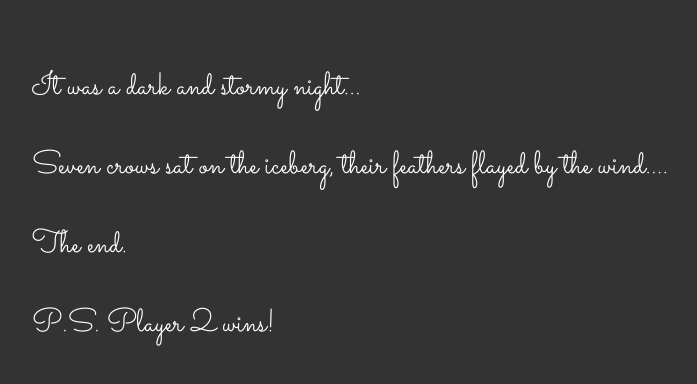
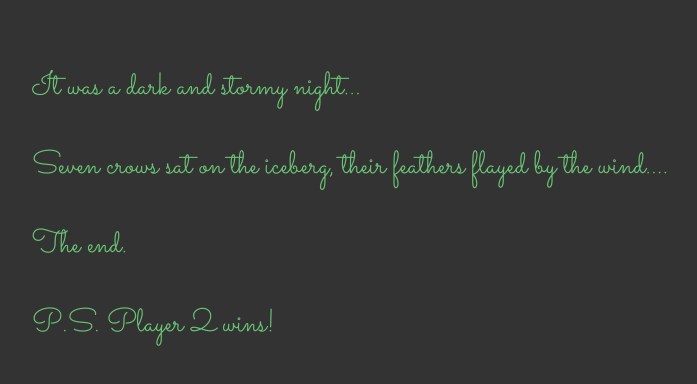
Before and after one commit to laurajhaskell/fireside-story, a plain HTML site: page index.html in a window 1280 px wide. Shown: the whole page, without its empty margins (224-921 px from the left). Drawn offline with Linux system fonts and the light colour scheme.

```diff
--- a/style.css
+++ b/style.css
@@ -1,5 +1,5 @@
 body {
-  color: white;
+  color: rgb(106, 196, 118);
   background-color: #333;
   font-family: 'Sacramento', cursive;
   font-size: 32px;
```
